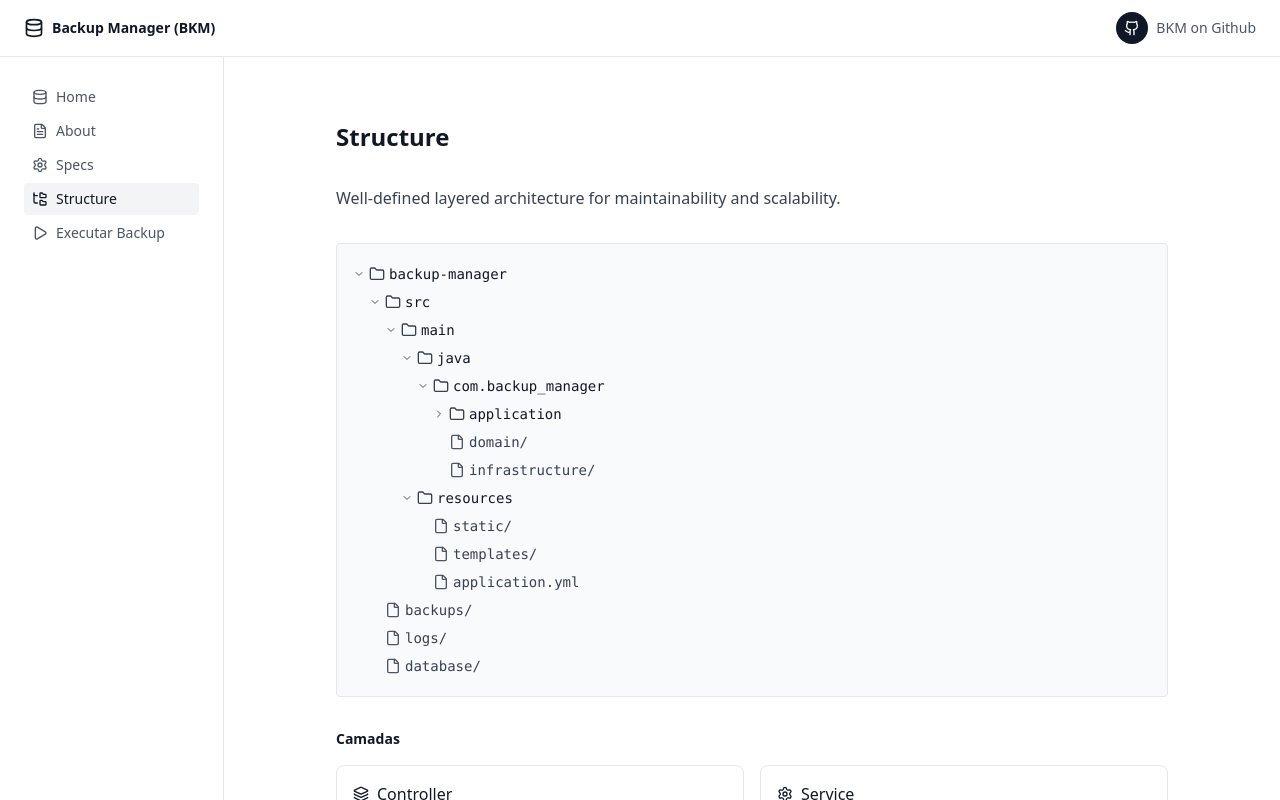
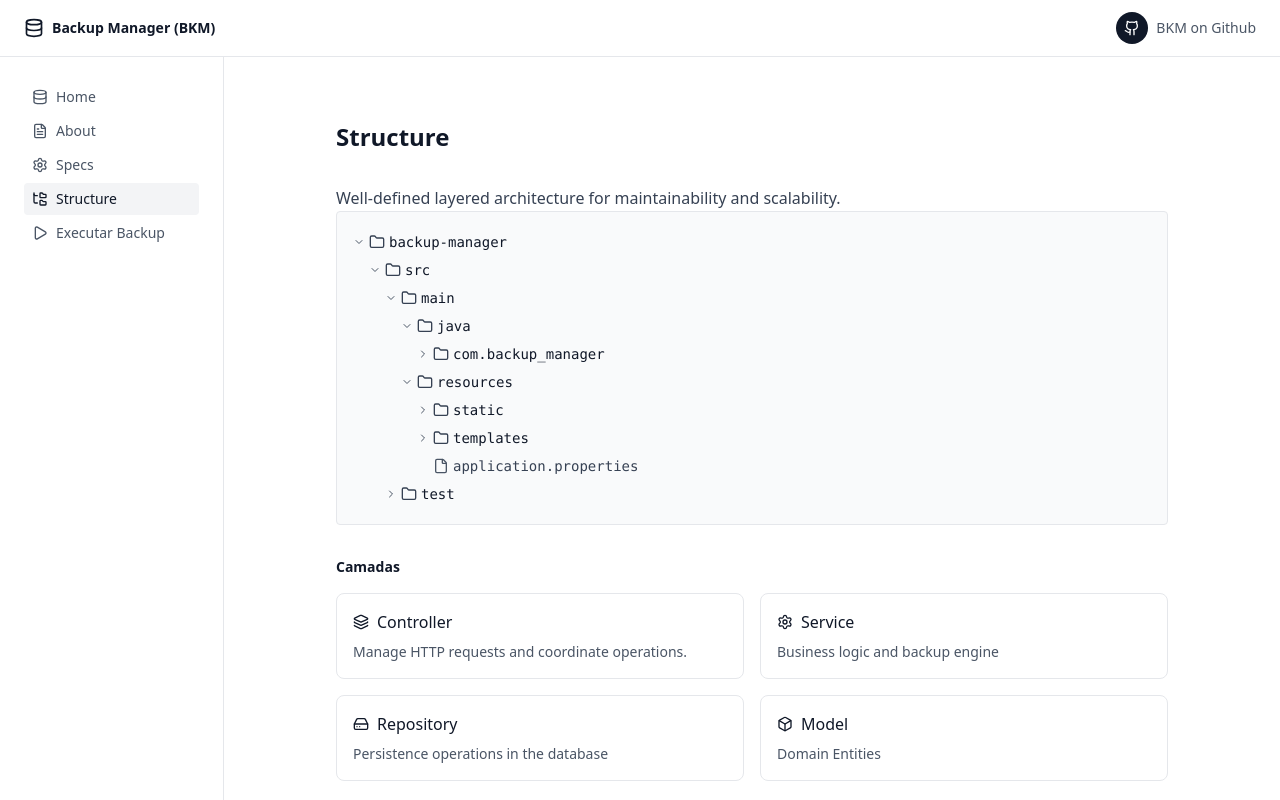
Before and after one commit to devluiscavalcante/bkm-ui, a React (Vite) app: page / in a window 1280 px wide. Both pictures are taken after a click on the button "Structure". Shown: the top 800 px of the page. Built offline with nearby package versions, Linux system fonts and the light colour scheme.

Commit message:
feat(structures): add complete project folder tree visualization

```diff
--- a/src/sections/StructuresSection.jsx
+++ b/src/sections/StructuresSection.jsx
@@ -1,77 +1,218 @@
 import React from 'react';
-import { Layers, Settings, HardDrive, Box } from 'lucide-react';
+import {Box, HardDrive, Layers, Settings} from 'lucide-react';
 import FolderItem from '../components/tree/FolderItem';
 import FileItem from '../components/tree/FileItem';
 
 export function StructuresSection({expandedFolders, toggleFolder}) {
-    return (
-        <div className="space-y-8">
-            <p className="text-gray-700 leading-relaxed">
-                Well-defined layered architecture for maintainability and scalability.            </p>
-
-            {/* Estrutura de pastas */}
+    return (<div className="space-y-8">
+        <p1 className="text-gray-700 leading-relaxed">
+            Well-defined layered architecture for maintainability and scalability. </p1>
         <div>
             <div className="bg-gray-50 border border-gray-200 rounded p-4">
                 <FolderItem
                     name="backup-manager"
                     path="root"
-                        isExpanded={expandedFolders.includes('root')}
-                        onToggle={() => toggleFolder('root')}
+                    isExpanded={expandedFolders.includes("root")}
+                    onToggle={() => toggleFolder("root")}
                 >
                     <FolderItem
                         name="src"
                         path="src"
-                            isExpanded={expandedFolders.includes('src')}
-                            onToggle={() => toggleFolder('src')}
+                        isExpanded={expandedFolders.includes("src")}
+                        onToggle={() => toggleFolder("src", true)} // colapso recursivo
                         level={1}
                     >
+
                         <FolderItem
                             name="main"
                             path="main"
-                                isExpanded={expandedFolders.includes('main')}
-                                onToggle={() => toggleFolder('main')}
+                            isExpanded={expandedFolders.includes("main")}
+                            onToggle={() => toggleFolder("main")}
                             level={2}
                         >
                             <FolderItem
                                 name="java"
                                 path="java"
-                                    isExpanded={expandedFolders.includes('java')}
-                                    onToggle={() => toggleFolder('java')}
+                                isExpanded={expandedFolders.includes("java")}
+                                onToggle={() => toggleFolder("java")}
                                 level={3}
                             >
                                 <FolderItem
                                     name="com.backup_manager"
-                                        path="bkm"
-                                        isExpanded={expandedFolders.includes('bkm')}
-                                        onToggle={() => toggleFolder('bkm')}
+                                    path="backup_manager"
+                                    isExpanded={expandedFolders.includes("backup_manager")}
+                                    onToggle={() => toggleFolder("backup_manager")}
                                     level={4}
                                 >
-                                        <FolderItem name="application" level={5}/>
-                                        <FileItem name="domain/" level={5}/>
-                                        <FileItem name="infrastructure/" level={5}/>
+
+                                    <FolderItem
+                                        name="application"
+                                        path="application"
+                                        isExpanded={expandedFolders.includes("application")}
+                                        onToggle={() => toggleFolder("application")}
+                                        level={5}
+                                    >
+                                        <FolderItem
+                                            name="controller"
+                                            path="application/controller"
+                                            isExpanded={expandedFolders.includes("application/controller")}
+                                            onToggle={() => toggleFolder("application/controller")}
+                                            level={6}
+                                        />
+                                        <FolderItem
+                                            name="dto"
+                                            path="application/dto"
+                                            isExpanded={expandedFolders.includes("application/dto")}
+                                            onToggle={() => toggleFolder("application/dto")}
+                                            level={6}
+                                        />
+                                        <FolderItem
+                                            name="progress"
+                                            path="application/progress"
+                                            isExpanded={expandedFolders.includes("application/progress")}
+                                            onToggle={() => toggleFolder("application/progress")}
+                                            level={6}
+                                        />
+                                        <FolderItem
+                                            name="service"
+                                            path="application/service"
+                                            isExpanded={expandedFolders.includes("application/service")}
+                                            onToggle={() => toggleFolder("application/service")}
+                                            level={6}
+                                        />
+                                    </FolderItem>
+
+                                    <FolderItem
+                                        name="domain"
+                                        path="domain"
+                                        isExpanded={expandedFolders.includes("domain")}
+                                        onToggle={() => toggleFolder("domain")}
+                                        level={5}
+                                    >
+                                        <FolderItem
+                                            name="model"
+                                            path="domain/model"
+                                            isExpanded={expandedFolders.includes("domain/model")}
+                                            onToggle={() => toggleFolder("domain/model")}
+                                            level={6}
+                                        />
+                                        <FolderItem
+                                            name="service"
+                                            path="domain/service"
+                                            isExpanded={expandedFolders.includes("domain/service")}
+                                            onToggle={() => toggleFolder("domain/service")}
+                                            level={6}
+                                        />
+                                        <FolderItem
+                                            name="exception"
+                                            path="domain/exception"
+                                            isExpanded={expandedFolders.includes("domain/exception")}
+                                            onToggle={() => toggleFolder("domain/exception")}
+                                            level={6}
+                                        >
+                                            <FolderItem
+                                                name="handler"
+                                                path="domain/exception/handler"
+                                                isExpanded={expandedFolders.includes(
+                                                    "domain/exception/handler"
+                                                )}
+                                                onToggle={() =>
+                                                    toggleFolder("domain/exception/handler")
+                                                }
+                                                level={7}
+                                            />
                                         </FolderItem>
                                     </FolderItem>
+
+                                    <FolderItem
+                                        name="infrastructure"
+                                        path="infrastructure"
+                                        isExpanded={expandedFolders.includes("infrastructure")}
+                                        onToggle={() => toggleFolder("infrastructure")}
+                                        level={5}
+                                    >
+                                        <FolderItem
+                                            name="persistence"
+                                            path="infrastructure/persistence"
+                                            isExpanded={expandedFolders.includes(
+                                                "infrastructure/persistence"
+                                            )}
+                                            onToggle={() =>
+                                                toggleFolder("infrastructure/persistence")
+                                            }
+                                            level={6}
+                                        />
+                                        <FolderItem
+                                            name="logging"
+                                            path="infrastructure/logging"
+                                            isExpanded={expandedFolders.includes(
+                                                "infrastructure/logging"
+                                            )}
+                                            onToggle={() => toggleFolder("infrastructure/logging")}
+                                            level={6}
+                                        />
+                                    </FolderItem>
+                                </FolderItem>
+                            </FolderItem>
+
                             <FolderItem
                                 name="resources"
                                 path="resources"
-                                    isExpanded={expandedFolders.includes('resources')}
-                                    onToggle={() => toggleFolder('resources')}
+                                isExpanded={expandedFolders.includes("resources")}
+                                onToggle={() => toggleFolder("resources")}
                                 level={3}
                             >
-                                    <FileItem name="static/" level={4}/>
-                                    <FileItem name="templates/" level={4}/>
-                                    <FileItem name="application.yml" level={4}/>
+                                <FolderItem
+                                    name="static"
+                                    path="resources/static"
+                                    isExpanded={expandedFolders.includes("resources/static")}
+                                    onToggle={() => toggleFolder("resources/static")}
+                                    level={4}
+                                />
+                                <FolderItem
+                                    name="templates"
+                                    path="resources/templates"
+                                    isExpanded={expandedFolders.includes("resources/templates")}
+                                    onToggle={() => toggleFolder("resources/templates")}
+                                    level={4}
+                                />
+                                <FileItem name="application.properties" level={4} />
+                            </FolderItem>
+                        </FolderItem>
+
+                        <FolderItem
+                            name="test"
+                            path="test"
+                            isExpanded={expandedFolders.includes("test")}
+                            onToggle={() => toggleFolder("test")}
+                            level={2}
+                        >
+                            <FolderItem
+                                name="java"
+                                path="test/java"
+                                isExpanded={expandedFolders.includes("test/java")}
+                                onToggle={() => toggleFolder("test/java")}
+                                level={3}
+                            >
+                                <FolderItem
+                                    name="com.backup_manager"
+                                    path="test/java/com.backup_manager"
+                                    isExpanded={expandedFolders.includes(
+                                        "test/java/com.backup_manager"
+                                    )}
+                                    onToggle={() =>
+                                        toggleFolder("test/java/com.backup_manager")
+                                    }
+                                    level={4}
+                                />
                             </FolderItem>
                         </FolderItem>
                     </FolderItem>
-                        <FileItem name="backups/" level={1}/>
-                        <FileItem name="logs/" level={1}/>
-                        <FileItem name="database/" level={1}/>
                 </FolderItem>
             </div>
         </div>
 
-            {/* Camadas */}
+
         <div>
             <h3 className="text-sm font-semibold text-gray-900 mb-4">Camadas</h3>
             <div className="grid grid-cols-2 gap-4">
@@ -111,6 +252,5 @@ export function StructuresSection({expandedFolders, toggleFolder}) {
                 </div>
             </div>
         </div>
-        </div>
-    );
+    </div>);
 }
```
Lines whose indentation alone changed are shown as unchanged.
